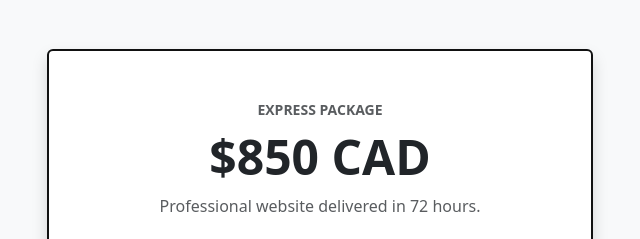
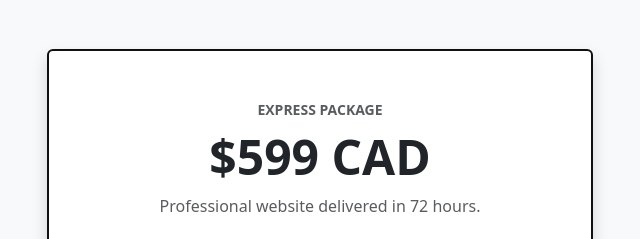
Before and after one commit to MitchellCastellanos/GABANSolutions, a plain HTML site: page express.html in a window 1280 px wide. Shown: the part 2000-2239 px from the top of the page, 320-960 px from the left. Drawn offline with nearby package versions, Linux system fonts and the light colour scheme.

Commit message:
Add files via upload

```diff
--- a/express.html
+++ b/express.html
@@ -262,7 +262,7 @@
         <div class="card price-card shadow">
           <div class="card-body p-5 text-center">
             <div class="text-uppercase small fw-semibold text-muted mb-2" data-i18n="exp_price_tag">Express Package</div>
-            <h2 class="display-5 fw-bold mb-2" data-i18n="exp_price">$499 CAD</h2>
+            <h2 class="display-5 fw-bold mb-2" data-i18n="exp_price">$599 CAD</h2>
             <p class="text-muted mb-4" data-i18n="exp_price_sub">
               Professional website delivered in 72 hours.
             </p>
@@ -503,7 +503,7 @@
       exp_proc_4d: "Your website goes live and starts working for your business.",
 
       exp_price_tag: "Express Package",
-      exp_price: "$850 CAD",
+      exp_price: "$599 CAD",
       exp_price_sub: "Professional website delivered in 72 hours.",
       exp_price_b1: "Up to 5 custom pages",
       exp_price_b2: "Mobile-responsive design",
@@ -610,7 +610,7 @@
       exp_proc_4d: "Votre site est en ligne et commence à travailler pour votre entreprise.",
 
       exp_price_tag: "Forfait Express",
-      exp_price: "499 $ CAD",
+      exp_price: "599 $ CAD",
       exp_price_sub: "Site web professionnel livré en 72 heures.",
       exp_price_b1: "Jusqu’à 5 pages personnalisées",
       exp_price_b2: "Design responsive mobile",
```
